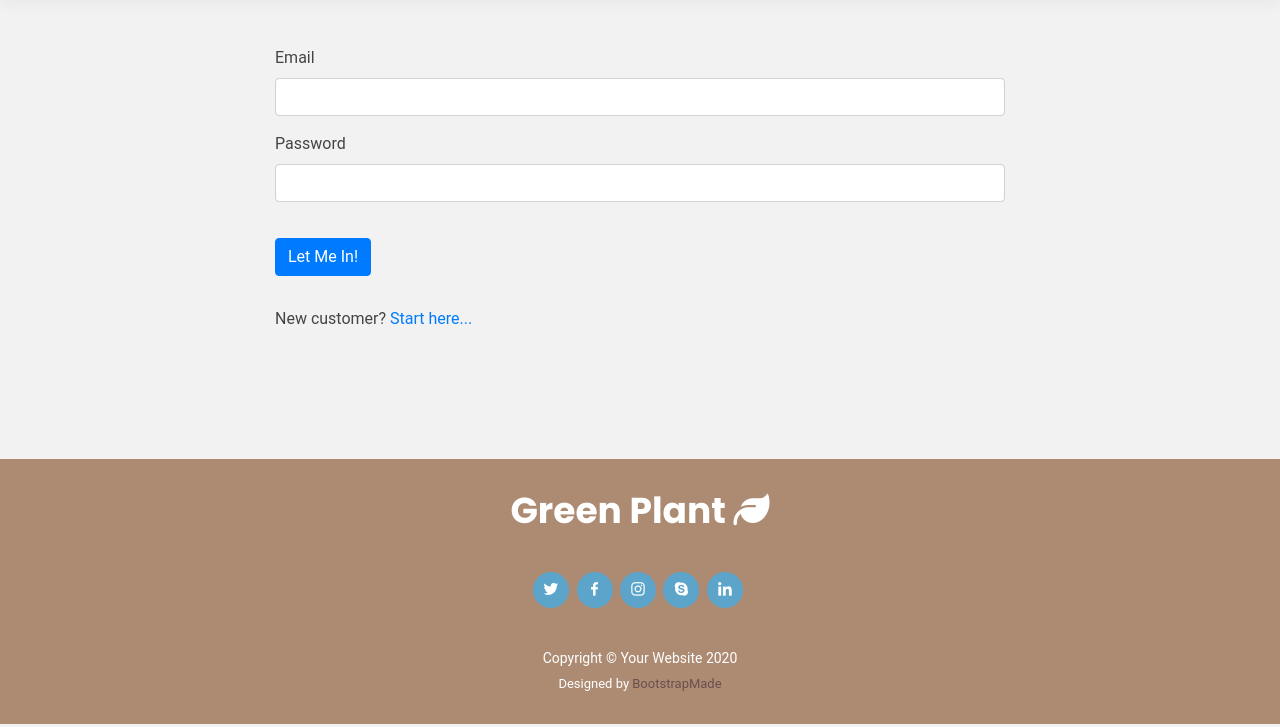
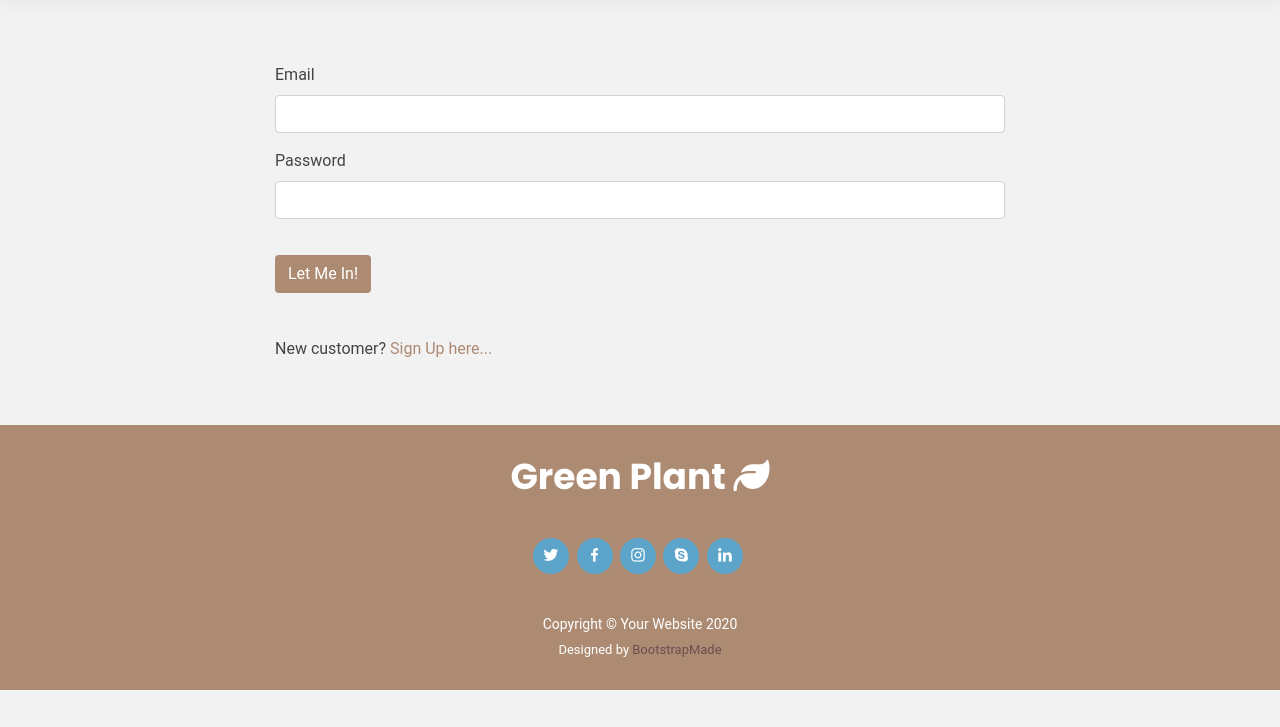
Before and after one commit to rayyun/python-100days-of-code, a Flask app: page /login in a window 1280 px wide. Shown: the part 73-800 px from the top of the page. Run offline with Flask 2, Linux system fonts and the light colour scheme; some libraries are stand-ins or nearby versions.

Commit message:
login / register page

```diff
--- a/Day96-Web-Online-Shop/static/css/style.css
+++ b/Day96-Web-Online-Shop/static/css/style.css
@@ -2477,5 +2477,20 @@ body{
 }
 
 .product-image {
-    width: 80%;
-}
+    width: 70%;
+}
+
+.form #submit {
+    background: #ad8b73;
+    border: 1px solid transparent;
+}
+
+.link-word {
+    color: #ad8b73;
+    text-decoration: none;
+}
+
+.link-word:hover {
+    color: #ad8b73;
+    text-decoration: none;
+}
--- a/Day96-Web-Online-Shop/templates/login.html
+++ b/Day96-Web-Online-Shop/templates/login.html
@@ -1,21 +1,17 @@
+{% include "header.html" %}
 {% import "bootstrap/wtf.html" as wtf %}
 
-{% include "header.html" %}
 
-
-<br><br><br><br><br>
-  <div class="container">
+<br><br><br>
+  <div class="container my-3 py-3">
     <div class="row">
 
-      <div class="col-lg-8 col-md-10 mx-auto content my-3 py-3">
+      <div class="user-form col-lg-8 col-md-10 mx-auto my-3 py-3">
+            {{ wtf.quick_form(form, novalidate=True, button_map={"submit": "primary"}) }}
 
-        {{ wtf.quick_form(form, novalidate=True, button_map={"submit": "primary"}) }}
       </div>
-<!--    </div>-->
-<!--    <div class="row my-5 py-5">-->
-      <div class="col-lg-8 col-md-10 mx-auto my-3 py-3">
-
-        <p class="my-5 py-5">New customer? <a href="{{ url_for('register', user_type='user') }}">Start here...</a></p>
+      <div class="col-lg-8 col-md-10 mx-auto">
+        <p class="my-3 py-3">New customer? <a href="{{ url_for('register', user_type='user') }}" class="link-word">Sign Up here...</a></p>
       </div>
     </div>
   </div>
```
Also changed, not shown: Day96-Web-Online-Shop/templates/register.html (+4 -8 lines).
